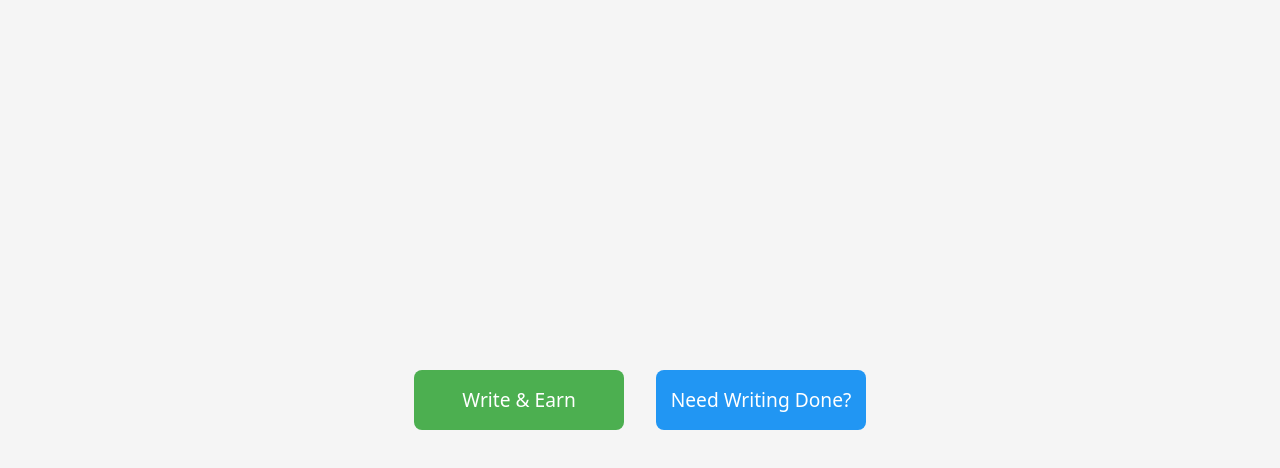
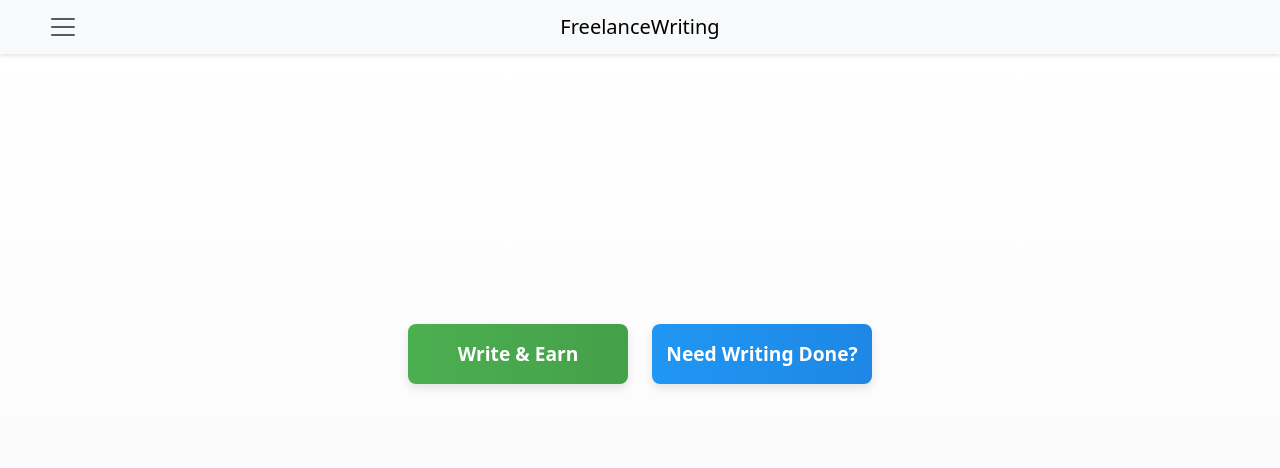
Before and after one commit to Pranay-Dommati/writing-freelancing, a React (Create React App) app in the folder frontend/: page /college/1 in a window 1280 px wide. Shown: the top 468 px of the page. Built offline with nearby package versions, Linux system fonts and the light colour scheme; no server answers.

Commit message:
setting but ui for buttons

```diff
--- a/frontend/src/components/CollegePage.js
+++ b/frontend/src/components/CollegePage.js
@@ -1,6 +1,7 @@
 import React, { useState, useEffect } from 'react';
 import { useNavigate, useParams } from 'react-router-dom';
 import axios from 'axios';
+import NavigationBar from './Navbar'; // Add this import
 import '../styles/college-page.css';
 
 const CollegePage = () => {
@@ -37,6 +38,8 @@
   }
 
   return (
+    <>
+      <NavigationBar /> {/* Add NavigationBar component here */}
       <div className="college-page">
         <h1 className="college-name">{collegeName}</h1>
         <div className="buttons-container">
@@ -54,6 +57,7 @@
           </button>
         </div>
       </div>
+    </>
   );
 };
 
--- a/frontend/src/styles/college-page.css
+++ b/frontend/src/styles/college-page.css
@@ -1,67 +1,91 @@
+/* General Page Styling */
 .college-page {
-    height: 100vh;
+    min-height: 100vh;
     display: flex;
     flex-direction: column;
     align-items: center;
-    justify-content: center;
-    background-color: #f5f5f5;
-    position: relative;
-    padding: 0; /* Remove any padding */
+    justify-content: center; /* Centers everything */
+    background: linear-gradient(to bottom, #ffffff, #f8f8f8);
+    padding-top: 100px; /* Adds space between navbar & college name */
+    text-align: center;
 }
 
+/* College Name Styling */
 .college-name {
     font-size: 2.5rem;
-    color: #333;
-    text-align: center;
-    position: absolute;
-    top: 50px;
-    width: 100%;
-    margin: 0; /* Remove margin */
+    font-weight: bold;
+    color: #2c3e50;
+    margin-bottom: 40px; /* Space between title & buttons */
+    text-transform: capitalize;
 }
 
+/* Buttons Container */
 .buttons-container {
     display: flex;
-    gap: 2rem;
+    flex-direction: row; /* Buttons in a row */
+    gap: 1.5rem;
     justify-content: center;
     align-items: center;
-    margin: 0; /* Remove any margin */
+    flex-wrap: wrap; /* Ensures responsiveness */
 }
 
+/* Action Buttons */
 .action-button {
-    padding: 15px 30px;
+    padding: 15px 35px;
     font-size: 1.2rem;
+    font-weight: 600;
     border: none;
     border-radius: 8px;
     cursor: pointer;
-    transition: transform 0.2s, box-shadow 0.2s;
+    transition: all 0.3s ease-in-out;
+    width: 220px;
+    height: 60px;
+    display: flex;
+    align-items: center;
+    justify-content: center;
+    white-space: nowrap;
+    box-shadow: 0 4px 10px rgba(0, 0, 0, 0.1);
 }
 
-.action-button:hover {
-    transform: translateY(-2px);
-    box-shadow: 0 4px 8px rgba(0,0,0,0.1);
-}
-
+/* Write & Earn Button */
 .write-earn {
-    background-color: #4CAF50;
+    background: linear-gradient(to right, #4CAF50, #45a049);
     color: white;
 }
 
+.write-earn:hover {
+    background: linear-gradient(to right, #45a049, #3e8e41);
+    transform: translateY(-2px);
+    box-shadow: 0 6px 12px rgba(0, 0, 0, 0.15);
+}
+
+/* Need Writing Button */
 .need-writing {
-    background-color: #2196F3;
+    background: linear-gradient(to right, #2196F3, #1e87e5);
     color: white;
 }
 
-/* Responsive design */
+.need-writing:hover {
+    background: linear-gradient(to right, #1e87e5, #1976D2);
+    transform: translateY(-2px);
+    box-shadow: 0 6px 12px rgba(0, 0, 0, 0.15);
+}
+
+/* Responsive Design */
 @media (max-width: 768px) {
-    .buttons-container {
-        flex-direction: column;
-        width: 80%;
-        max-width: 300px;
+    .college-page {
+        padding-top: 120px; /* Extra space on smaller screens */
     }
 
     .college-name {
         font-size: 2rem;
         padding: 0 20px;
+    }
+
+    .buttons-container {
+        flex-direction: column;
+        width: 90%;
+        max-width: 320px;
     }
 
     .action-button {
@@ -71,25 +95,11 @@
 
 
 
-.buttons-container {
-    display: flex;
-    gap: 2rem;
-    justify-content: center;
-    align-items: center;
-    margin: 0;
+
+.college-page{
+    padding-bottom: 300px;
 }
 
-.action-button {
-    padding: 15px 30px;
-    font-size: 1.2rem;
-    border: none;
-    border-radius: 8px;
-    cursor: pointer;
-    transition: transform 0.2s, box-shadow 0.2s;
-    width: 210px; /* Fixed width */
-    height: 60px; /* Fixed height */
-    display: flex;
-    align-items: center;
-    justify-content: center;
-    white-space: nowrap; /* Prevent text wrapping */
+.college-page .college-name{
+    padding-top: 50px;
 }
```
Lines whose indentation alone changed are shown as unchanged.
